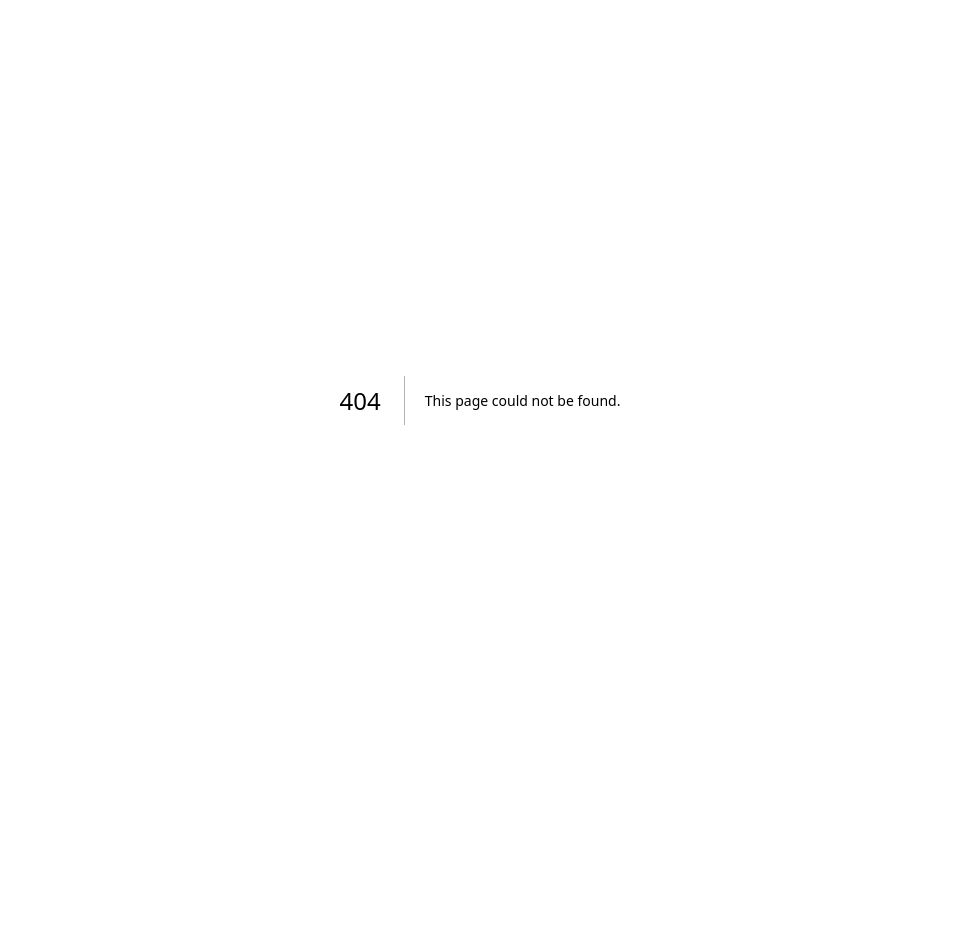
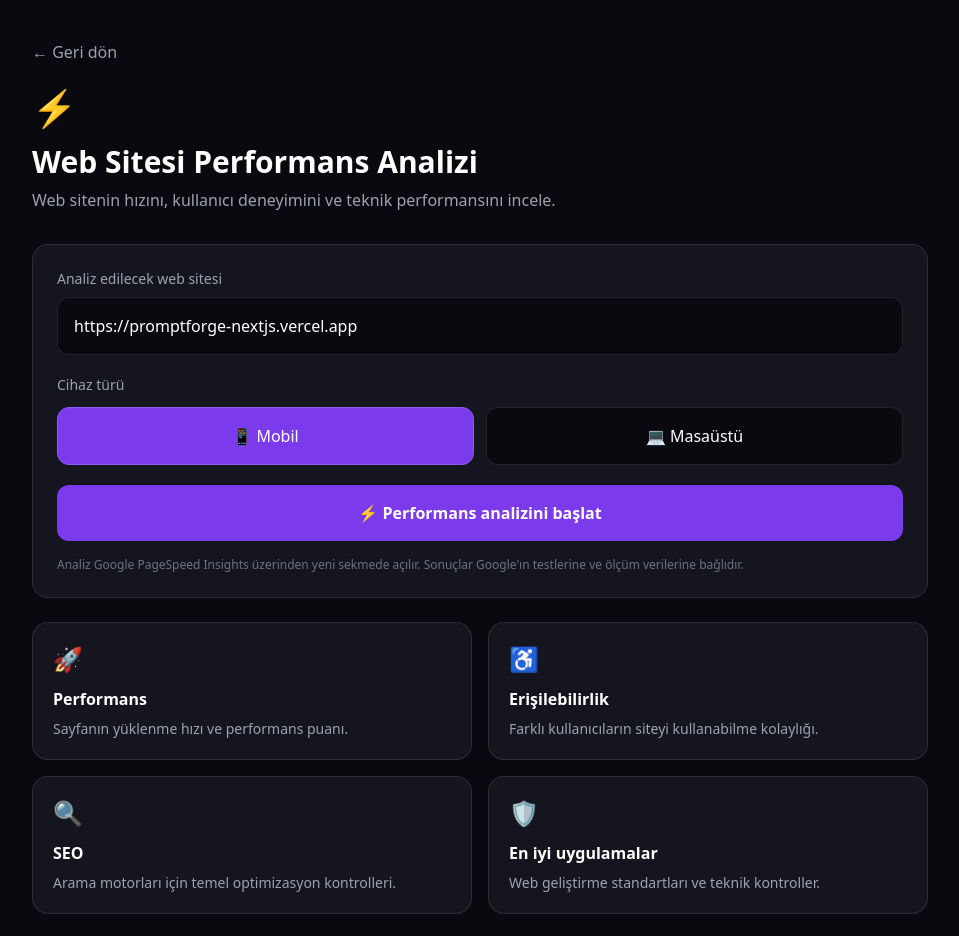
Before and after one commit to syntaxxsl/promptforge-nextjs, a Next.js app: page /performance in a window 1280 px wide. Before the commit this address had no page. Shown: the top 936 px of the page, without its empty margins (160-1119 px from the left). Before the commit the page ends 800 px from the top, so only its background shows below. Built offline with nearby package versions, Linux system fonts and the light colour scheme.

Commit message:
Create page.tsx

```diff
--- /dev/null
+++ b/app/performance/page.tsx
@@ -0,0 +1,163 @@
+
+'use client'
+
+import { useState } from 'react'
+import { useRouter } from 'next/navigation'
+
+export default function PerformancePage() {
+  const router = useRouter()
+  const [url, setUrl] = useState('https://promptforge-nextjs.vercel.app')
+  const [error, setError] = useState('')
+  const [device, setDevice] = useState('mobile')
+
+  const analyze = () => {
+    try {
+      const parsed = new URL(url.trim())
+
+      if (!['http:', 'https:'].includes(parsed.protocol)) {
+        setError('Sadece HTTP ve HTTPS adresleri kullanılabilir.')
+        return
+      }
+
+      setError('')
+
+      const analysisUrl =
+        'https://pagespeed.web.dev/analysis?url=' +
+        encodeURIComponent(parsed.href) +
+        '&form_factor=' +
+        device
+
+      window.open(analysisUrl, '_blank', 'noopener,noreferrer')
+    } catch {
+      setError('Lütfen geçerli bir web adresi gir.')
+    }
+  }
+
+  return (
+    <main className="min-h-screen bg-[#09090f] text-white p-5 md:p-10">
+      <div className="max-w-4xl mx-auto">
+
+        <button
+          onClick={() => router.back()}
+          className="text-gray-400 hover:text-white mb-6"
+        >
+          ← Geri dön
+        </button>
+
+        <div className="mb-8">
+          <div className="text-4xl mb-4">⚡</div>
+          <h1 className="text-3xl font-bold mb-2">
+            Web Sitesi Performans Analizi
+          </h1>
+          <p className="text-gray-400">
+            Web sitenin hızını, kullanıcı deneyimini ve teknik performansını incele.
+          </p>
+        </div>
+
+        <section className="bg-[#151520] border border-white/10 rounded-2xl p-6 mb-6">
+          <label className="block text-sm text-gray-400 mb-2">
+            Analiz edilecek web sitesi
+          </label>
+
+          <input
+            value={url}
+            onChange={e => setUrl(e.target.value)}
+            onKeyDown={e => e.key === 'Enter' && analyze()}
+            placeholder="https://example.com"
+            className="w-full bg-[#09090f] border border-white/10 rounded-xl p-4 outline-none mb-5"
+          />
+
+          <label className="block text-sm text-gray-400 mb-3">
+            Cihaz türü
+          </label>
+
+          <div className="grid grid-cols-2 gap-3 mb-5">
+            <button
+              onClick={() => setDevice('mobile')}
+              className={`p-4 rounded-xl border ${
+                device === 'mobile'
+                  ? 'bg-violet-600 border-violet-500'
+                  : 'bg-[#09090f] border-white/10'
+              }`}
+            >
+              📱 Mobil
+            </button>
+
+            <button
+              onClick={() => setDevice('desktop')}
+              className={`p-4 rounded-xl border ${
+                device === 'desktop'
+                  ? 'bg-violet-600 border-violet-500'
+                  : 'bg-[#09090f] border-white/10'
+              }`}
+            >
+              💻 Masaüstü
+            </button>
+          </div>
+
+          {error && (
+            <p className="text-red-400 text-sm mb-4">{error}</p>
+          )}
+
+          <button
+            onClick={analyze}
+            className="w-full bg-violet-600 hover:bg-violet-700 p-4 rounded-xl font-semibold"
+          >
+            ⚡ Performans analizini başlat
+          </button>
+
+          <p className="text-xs text-gray-500 mt-4">
+            Analiz Google PageSpeed Insights üzerinden yeni sekmede açılır.
+            Sonuçlar Google'ın testlerine ve ölçüm verilerine bağlıdır.
+          </p>
+        </section>
+
+        <section className="grid sm:grid-cols-2 gap-4 mb-6">
+          <div className="bg-[#151520] border border-white/10 rounded-2xl p-5">
+            <div className="text-2xl mb-3">🚀</div>
+            <h2 className="font-semibold mb-2">Performans</h2>
+            <p className="text-sm text-gray-400">
+              Sayfanın yüklenme hızı ve performans puanı.
+            </p>
+          </div>
+
+          <div className="bg-[#151520] border border-white/10 rounded-2xl p-5">
+            <div className="text-2xl mb-3">♿</div>
+            <h2 className="font-semibold mb-2">Erişilebilirlik</h2>
+            <p className="text-sm text-gray-400">
+              Farklı kullanıcıların siteyi kullanabilme kolaylığı.
+            </p>
+          </div>
+
+          <div className="bg-[#151520] border border-white/10 rounded-2xl p-5">
+            <div className="text-2xl mb-3">🔍</div>
+            <h2 className="font-semibold mb-2">SEO</h2>
+            <p className="text-sm text-gray-400">
+              Arama motorları için temel optimizasyon kontrolleri.
+            </p>
+          </div>
+
+          <div className="bg-[#151520] border border-white/10 rounded-2xl p-5">
+            <div className="text-2xl mb-3">🛡️</div>
+            <h2 className="font-semibold mb-2">En iyi uygulamalar</h2>
+            <p className="text-sm text-gray-400">
+              Web geliştirme standartları ve teknik kontroller.
+            </p>
+          </div>
+        </section>
+
+        <div className="bg-violet-500/10 border border-violet-500/20 rounded-xl p-5">
+          <h3 className="font-semibold mb-2">
+            PageSpeed Insights nedir?
+          </h3>
+          <p className="text-sm text-gray-300">
+            Google'ın web performans analiz aracıdır.
+            Lighthouse testleri ve uygun olduğunda gerçek kullanıcı
+            verileriyle sitenin durumunu değerlendirir.
+          </p>
+        </div>
+
+      </div>
+    </main>
+  )
+}
```
